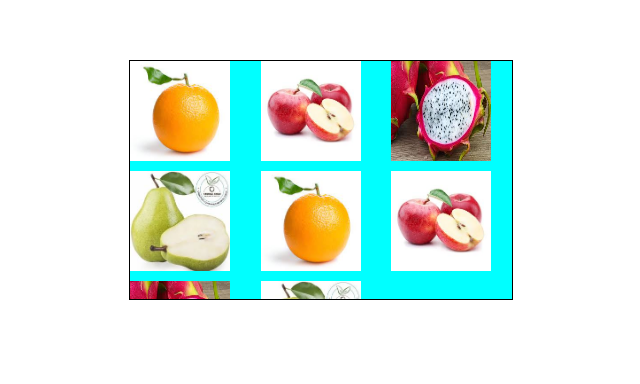
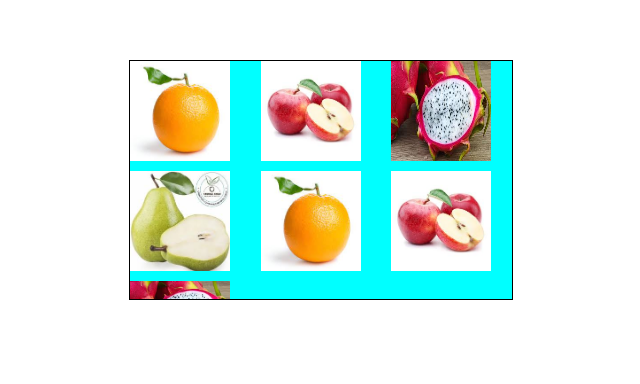
Before and after one commit to Suresh-Kumar-Vuyala/ImageSlider, a plain HTML site: page index.html in a window 1280 px wide. Shown: the part 220-604 px from the top of the page, without its empty margins (319-959 px from the left). Drawn offline with Linux system fonts and the light colour scheme.

Commit message:
Second commit

```diff
--- a/index.html
+++ b/index.html
@@ -20,7 +20,8 @@
                      <img src="/img1.jfif">
                     <img src="/img2.jfif">
                     <img src="/img3.jfif">
-                     <img src="/img4.jfif">
+
+
 
 
                  </div>
```
